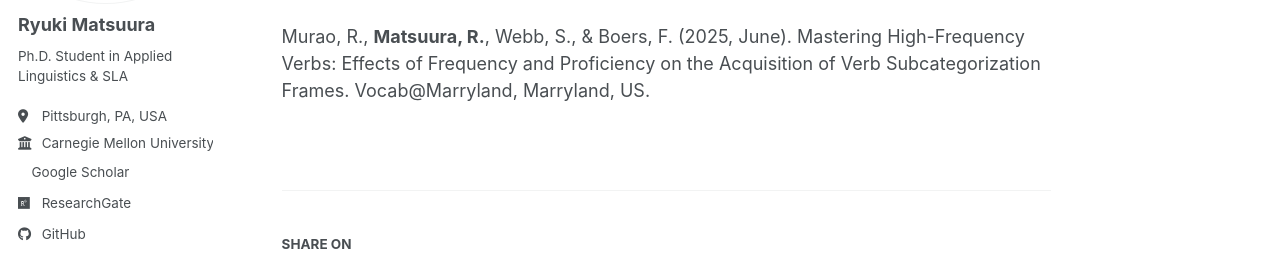
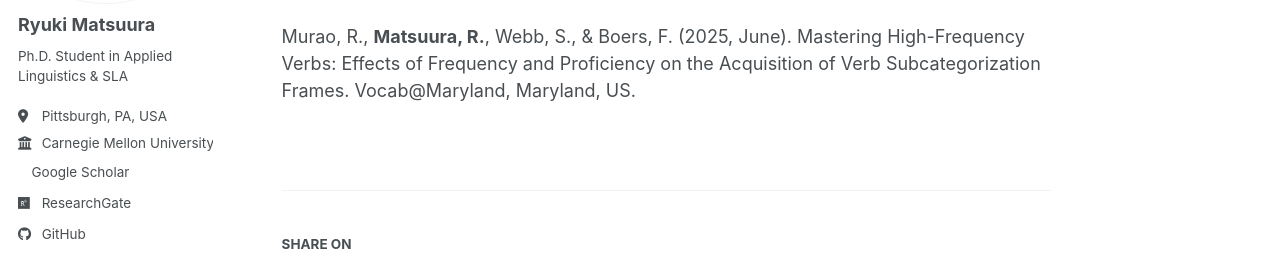
Before and after one commit to RusCucumber/MyResearchWebsite, a Jekyll site: the page built from _talks/2025-06-25-mastering-high-frequency-verbs-effects-of-frequency-and-prof.md, in a window 1280 px wide. Shown: the part 231-488 px from the top of the page. Built offline with Jekyll 4.4.1, drawn with Linux system fonts in a browser that asks for light colours; a script bundle is joined from its source files by our own code; a style sheet for code colours, icons or effects is not loaded.

Commit message:
[fix] talk details: Vocab@Maryland spelling, AAAL Chicago is 2026
Refs #6

Co-Authored-By: Claude Opus 5.5 <noreply@anthropic.com>

```diff
--- a/_talks/2025-06-25-mastering-high-frequency-verbs-effects-of-frequency-and-prof.md
+++ b/_talks/2025-06-25-mastering-high-frequency-verbs-effects-of-frequency-and-prof.md
@@ -5,7 +5,7 @@ category: refereed
 permalink: /talks/2025-06-25-mastering-high-frequency-verbs-effects-of-frequency-and-prof/
 date: 2025-06-25
 type: 'Presentation'
-venue: 'Vocab@Marryland, Marryland, US'
+venue: 'Vocab@Maryland, Maryland, US'
 ---
 
-Murao, R., **Matsuura, R.**, Webb, S., & Boers, F. (2025, June). Mastering High-Frequency Verbs: Effects of Frequency and Proficiency on the Acquisition of Verb Subcategorization Frames. Vocab@Marryland, Marryland, US.
+Murao, R., **Matsuura, R.**, Webb, S., & Boers, F. (2025, June). Mastering High-Frequency Verbs: Effects of Frequency and Proficiency on the Acquisition of Verb Subcategorization Frames. Vocab@Maryland, Maryland, US.
```
Also changed, not shown: _talks/2025-03-28-pragmatic-instruction-beyond-english-a-qualitative-synthesis.md (deleted, +0 -12 lines), _talks/2026-03-28-pragmatic-instruction-beyond-english-a-qualitative-synthesis.md (added, +12 -0 lines).
